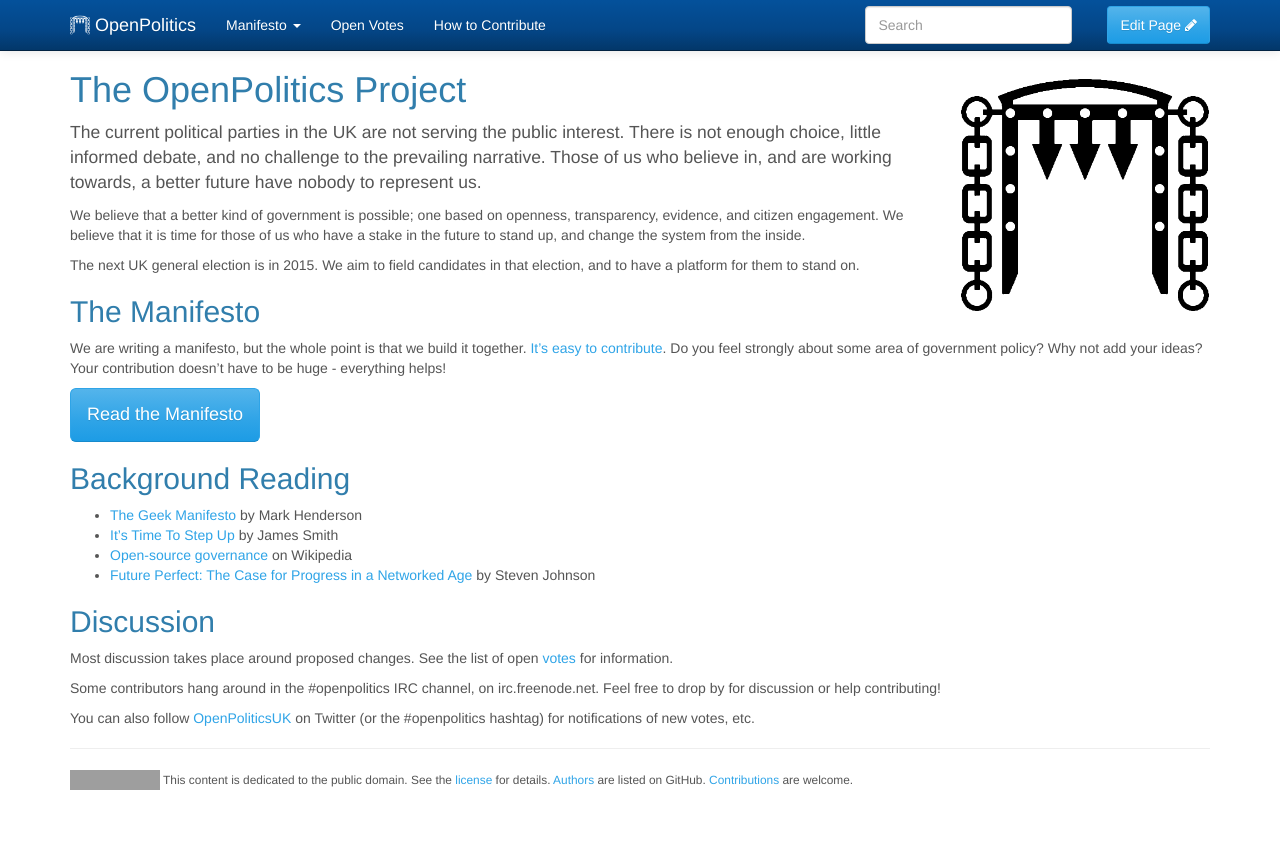
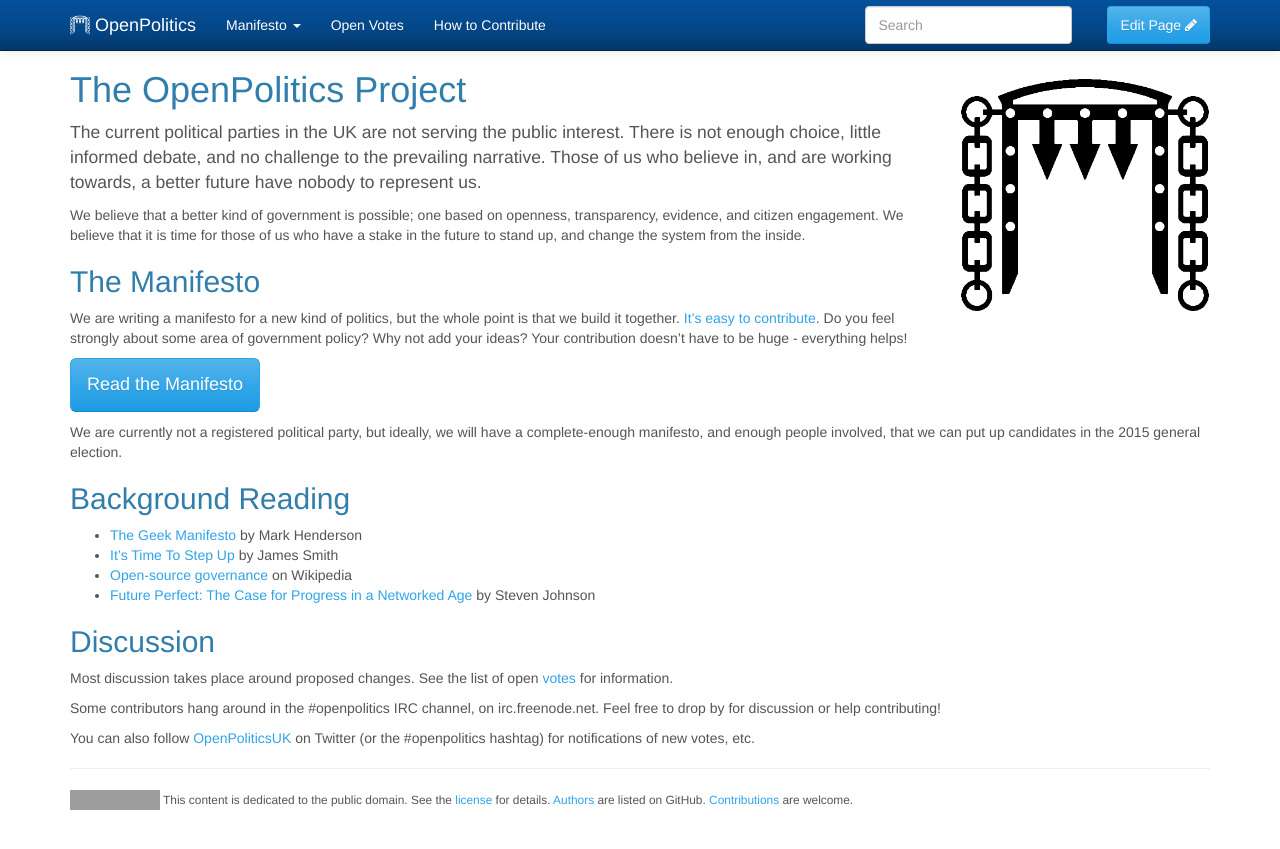
Before and after one commit to openpolitics/manifesto, a Jekyll site: the page built from index.md, in a window 1280 px wide. Shown: the top 849 px of the page. Built offline with Jekyll 4.4.1, drawn with Linux system fonts in a browser that asks for light colours; grey boxes are pictures that could not be loaded.

Commit message:
Change to 2015 election text

```diff
--- a/index.md
+++ b/index.md
@@ -6,14 +6,13 @@ The current political parties in the UK are not serving the public interest. The
 
 We believe that a better kind of government is possible; one based on openness, transparency, evidence, and citizen engagement. We believe that it is time for those of us who have a stake in the future to stand up, and change the system from the inside.
 
-The next UK general election is in 2015. We aim to field candidates in that election, and to have a platform for them to stand on.
-
-
 ## The Manifesto
 
-We are writing a manifesto, but the whole point is that we build it together. [It's easy to contribute](contributing.html). Do you feel strongly about some area of government policy? Why not add your ideas? Your contribution doesn't have to be huge - everything helps!
+We are writing a manifesto for a new kind of politics, but the whole point is that we build it together. [It's easy to contribute](contributing.html). Do you feel strongly about some area of government policy? Why not add your ideas? Your contribution doesn't have to be huge - everything helps!
 
 <a href='manifesto' class='btn btn-primary btn-lg'>Read the Manifesto</a>
+
+We are currently not a registered political party, but ideally, we will have a complete-enough manifesto, and enough people involved, that we can put up candidates in the 2015 general election.
 
 ## Background Reading
 
```
